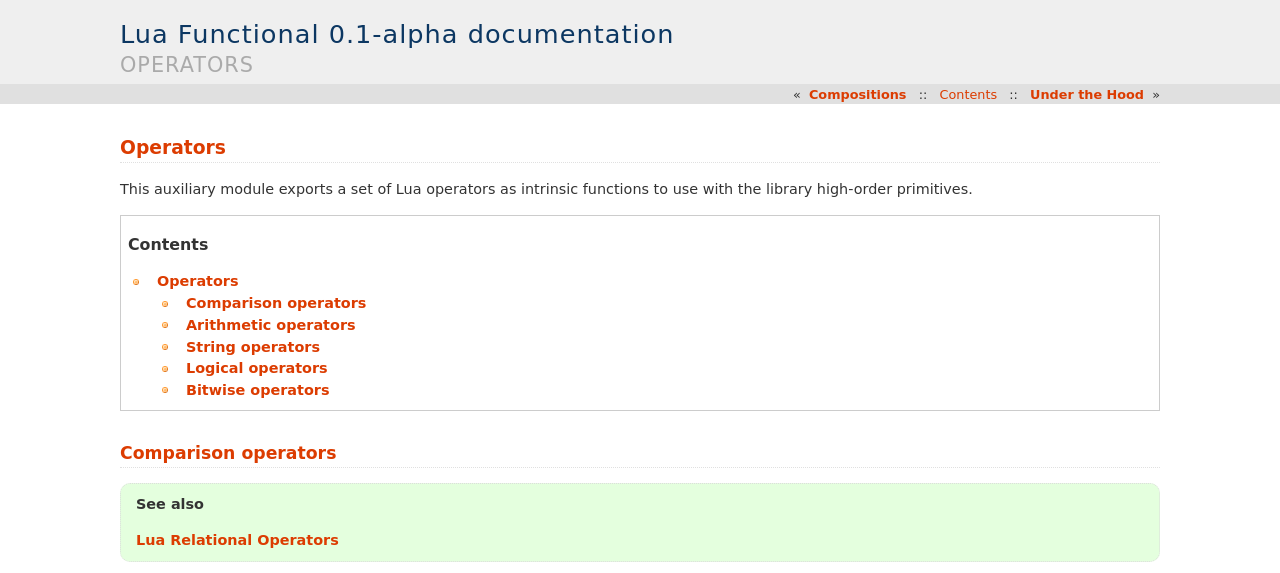
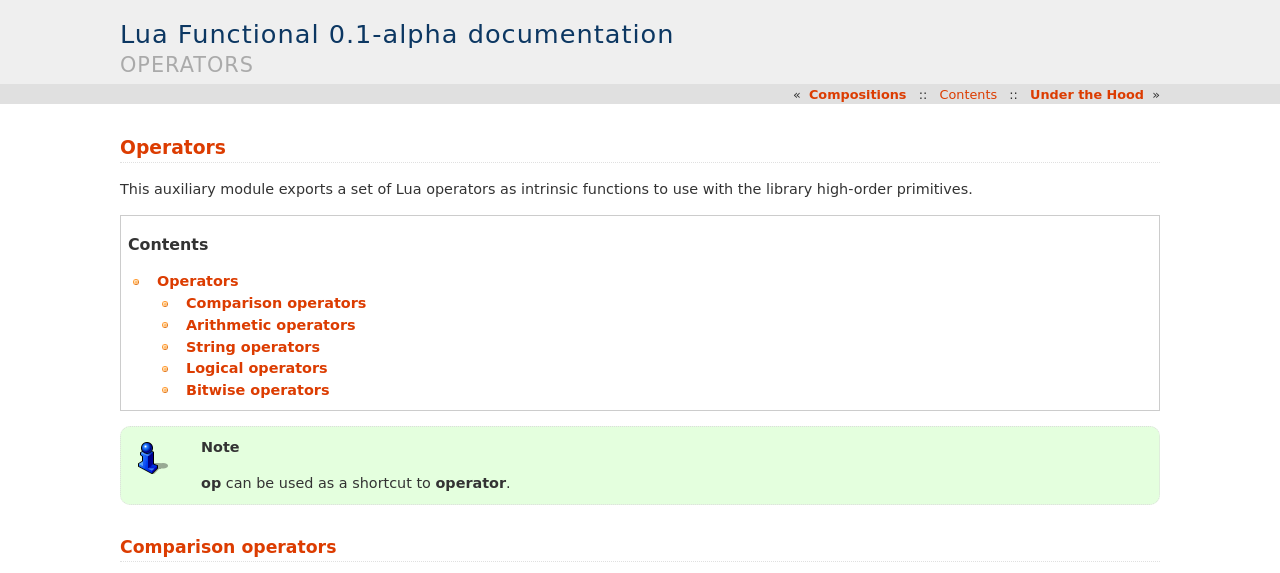
Before and after one commit to luafun/luafun, a Sphinx documentation site: the page built from doc/operators.rst, in a window 1280 px wide and 900 px high, cut to the strip 0-573 px from the top of the window. Built offline with Sphinx 7.4.7, drawn with Linux system fonts in a browser that asks for light colours.

Commit message:
Review fixes for fun.op = fun.operator

```diff
--- a/doc/operators.rst
+++ b/doc/operators.rst
@@ -7,6 +7,8 @@
 to use with the library high-order primitives.
 
 .. contents::
+
+.. note:: **op** can be used as a shortcut to **operator**.
 
 Comparison operators
 --------------------
```
Also changed, not shown: 1 other file.
